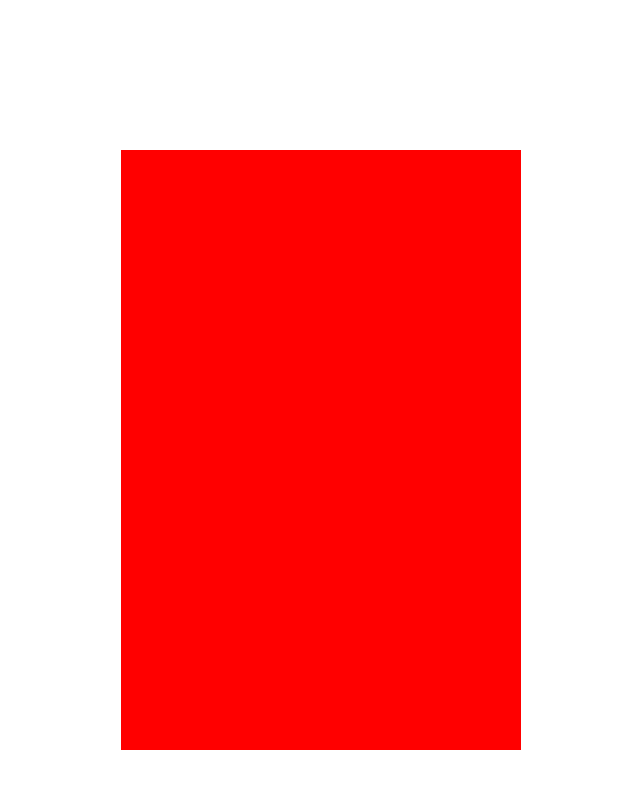
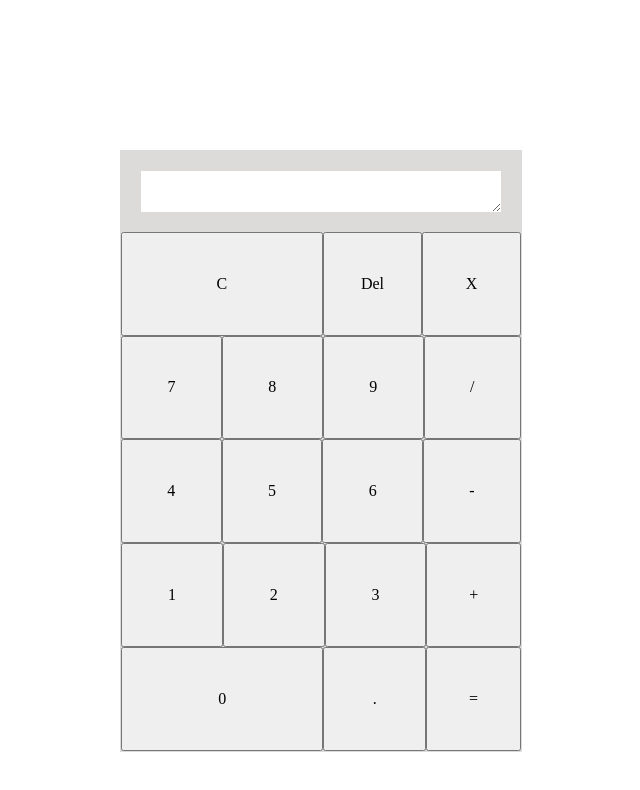
Before and after one commit to aqwsxzzz/Calculator, a plain HTML site: page index.html in a window 1280 px wide. Shown: the whole page, without its empty margins (319-959 px from the left). Drawn offline with Linux system fonts and the light colour scheme.

Commit message:
Finished CSS

```diff
--- a/script.js
+++ b/script.js
@@ -26,4 +26,46 @@ let operate = function (operator, num1, num2) {
         return divide(num1, num2);
     }
 }
-console.log(divide(20, 4))
+
+let container = document.querySelector("#container");
+const screenContainer = document.createElement("div");
+const buttonsContainer = document.createElement("div");
+screenContainer.setAttribute("id", "screencontainer");
+buttonsContainer.setAttribute("id", "buttonscontainer");
+container.appendChild(screenContainer);
+container.appendChild(buttonsContainer);
+const screen = document.createElement("textarea")
+screen.setAttribute("id", "screen");
+screenContainer.appendChild(screen);
+let arr = ["C", "Del", "X", "7", "8", "9", "/", "4", "5", "6", "-", "1", "2", "3", "+", "0", ".", "=" ];
+console.log(arr.length, arr[17])
+for (let i = 0; i <= 4; i++) {
+    let buttonLines = document.createElement("div");
+    buttonsContainer.appendChild(buttonLines);
+    buttonLines.setAttribute("id", "buttonLine" + [i]);
+    buttonLines.setAttribute("class", "buttonLines");
+    if (i > 0 && i < 4) {
+        for (let j = 3; j <= 6; j++ ) {
+            let button = document.createElement("button");
+            let idNumber = (4* ([i] - 1));
+            let idNumber2 = parseInt(idNumber) + parseInt([j]);
+            buttonLines. appendChild(button);
+            button.setAttribute("class", "button");
+            button.setAttribute("id", "button" + idNumber2);
+            button.textContent = arr[idNumber2];
+        };
+    }else if (i == 0) { for (let k = 0; k < 3; k++){
+        let button = document.createElement("button");
+        buttonLines.appendChild(button);
+        button.setAttribute("class", "button");
+        button.setAttribute("id", "button" + [k]);
+        button.textContent = arr[k];
+    }
+    }else for (let l = 15; l < 18; l++) {
+        let button = document.createElement("button");
+        buttonLines.appendChild(button);
+        button.setAttribute("class", "button");
+        button.setAttribute("id", "button" + [l]);
+        button.textContent = arr[l];
+    }
+}
--- a/style.css
+++ b/style.css
@@ -1,5 +1,4 @@
 #main {
-
   display: flex;
   flex-direction: row;
   justify-content: center;
@@ -8,6 +7,73 @@
 #container {
   width: 400px;
   height: 600px;
-    background-color: red;
   margin-top: 150px;
+  display: flex;
+  flex-direction: column;
+  border: solid rgb(221, 218, 218) 1px;
 }
+#screencontainer {
+  display: flex;
+  flex-grow: 1;
+}
+#screen {
+  width: 100%;
+  border: solid rgb(221, 218, 218) 20px;
+}
+#buttonscontainer {
+  width: 100%;
+  height: 100%;
+  display: flex;
+  flex-grow: 2;
+  flex-direction: column;
+  background-color: green;
+}
+.buttonLines {
+  width: 100%;
+  background-color: rgb(221, 218, 218);
+  display: flex;
+  flex-grow: 1;
+  flex-direction: row;
+}
+.button {
+  display: flex;
+  flex-grow: 1;
+  align-items: center;
+  justify-content: center;
+}
+#button0 {
+  display: flex;
+  flex-grow: 2.9;
+}
+#button1 {
+  display: flex;
+  flex-grow: 1;
+}
+#button2 {
+  display: flex;
+  flex-grow: 1.18;
+}
+#button11 {
+  display: flex;
+  flex-grow: 1.12;
+}
+#button12 {
+    display: flex;
+    flex-grow: 1.12;
+}
+#button13 {
+    display: flex;
+    flex-grow: 1.12;
+}
+#button15 {
+  display: flex;
+  flex-grow: 2.55;
+}
+#button16 {
+    display: flex;
+    flex-grow: 1.18;
+}
+#button17 {
+    display: flex;
+    flex-grow: 1;
+}
```
Lines whose indentation alone changed are shown as unchanged.
